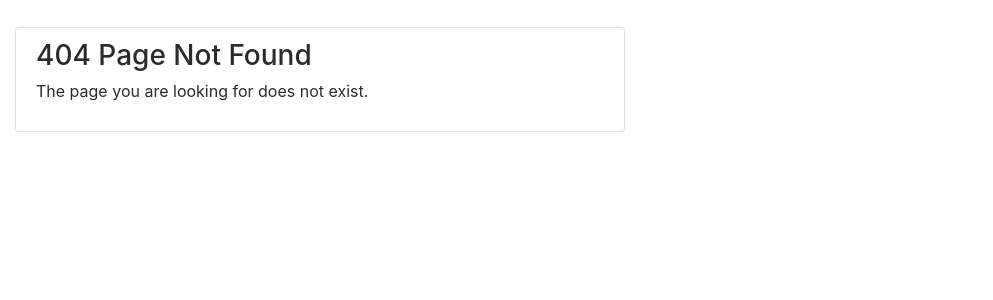
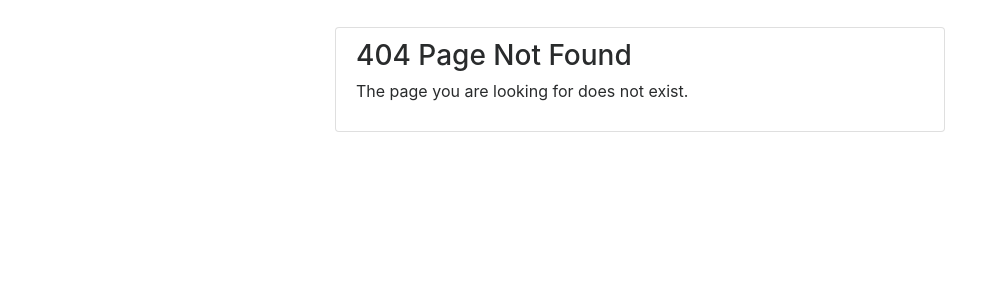
Before and after one commit to ploggingdev/hackerschat, a Django app: template user_auth/templates/404.html in a window 1280 px wide. Shown: the part 94-394 px from the top of the page, without its empty margins (0-993 px from the left). Run offline with Django 3.2, Linux system fonts and the light colour scheme; the template is opened without the code that fills it: values that come from a table or form of the project are taken from there, others are empty; some libraries are stand-ins or nearby versions.

Commit message:
Update 404 and 500 pages offset for bootstrap 4

```diff
--- a/user_auth/templates/404.html
+++ b/user_auth/templates/404.html
@@ -9,7 +9,7 @@
     {% include "registration/errors_and_messages.html" %}
 
     <div class="row">
-        <div class="col-md-6 col-md-offset-3 text-left">
+        <div class="col-md-6 offset-md-3 text-left">
             <br />
             <ul class="list-group">
                 <li class="list-group-item">
--- a/user_auth/templates/500.html
+++ b/user_auth/templates/500.html
@@ -9,7 +9,7 @@
     {% include "registration/errors_and_messages.html" %}
 
     <div class="row">
-        <div class="col-md-6 col-md-offset-3 text-left">
+        <div class="col-md-6 offset-md-3 text-left">
             <br />
             <ul class="list-group">
                 <li class="list-group-item">
```
